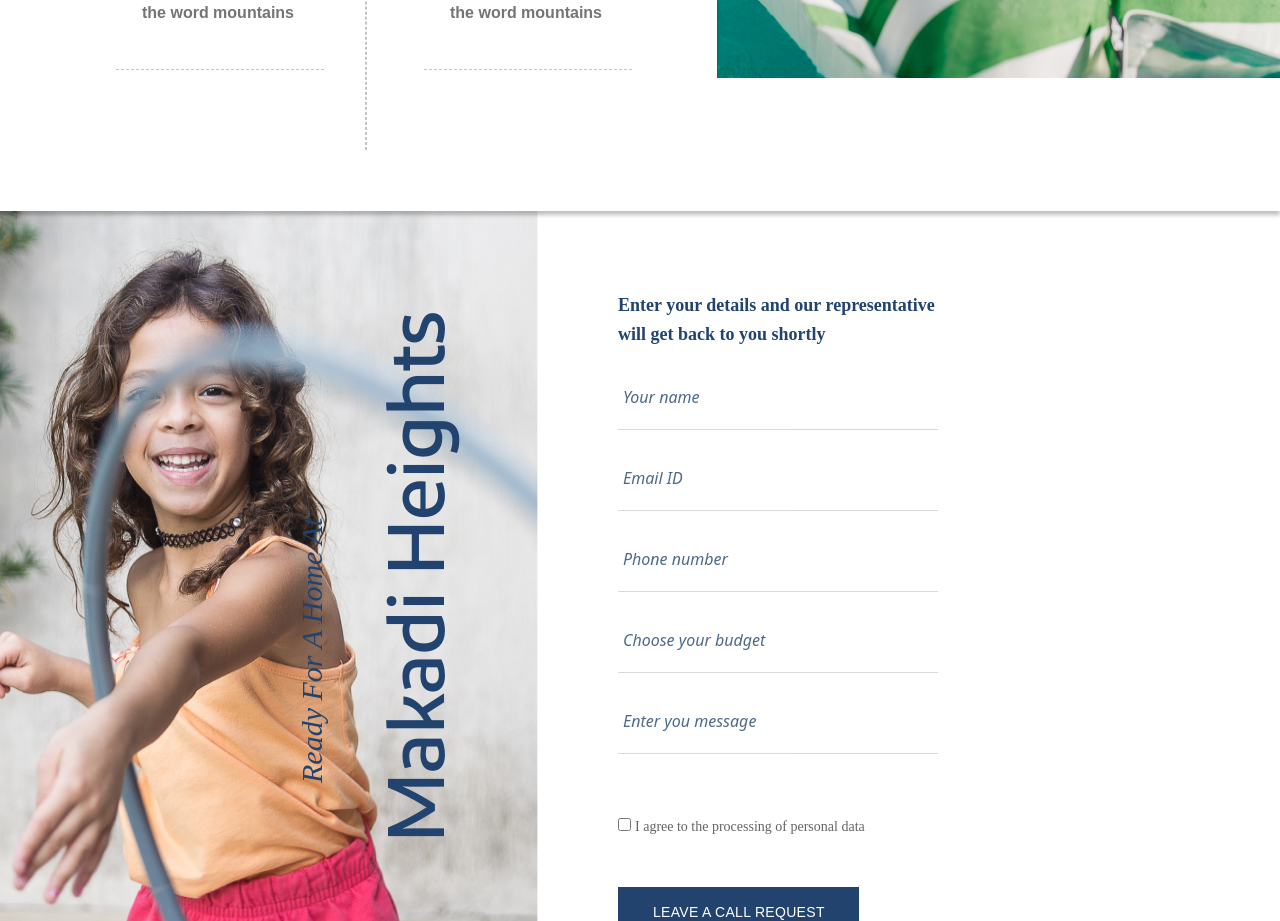
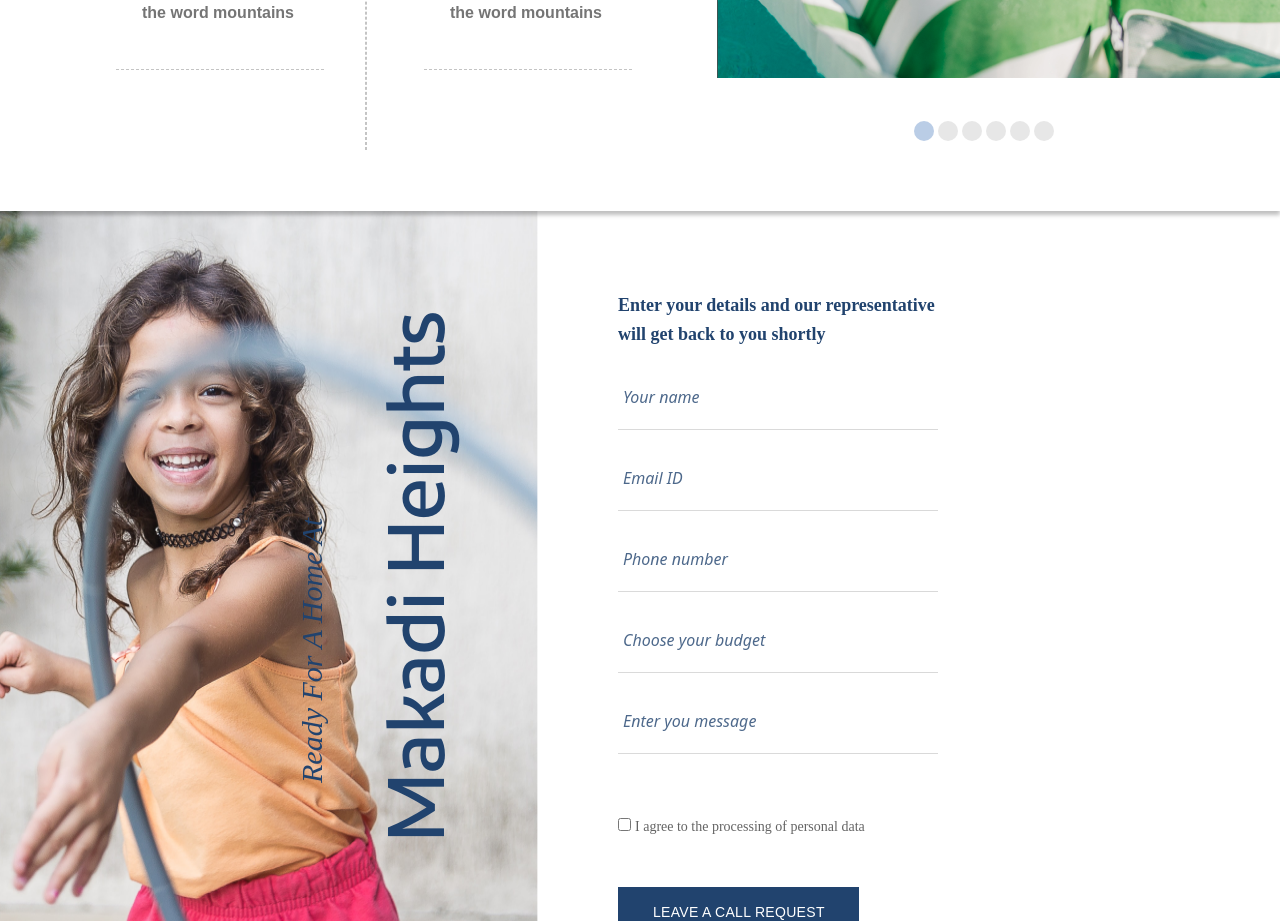
Before and after one commit to Suuyshi/mh-homepage, a React (Create React App) app: page / in a window 1280 px wide. Shown: the part 2640-3561 px from the top of the page. Built offline with nearby package versions, Linux system fonts and the light colour scheme; no server answers.

Commit message:
fixed dots

```diff
--- a/src/components/Slider/index.jsx
+++ b/src/components/Slider/index.jsx
@@ -14,7 +14,7 @@ const Slider = () => {
     for (let i = 0; i < SLIDER_ITEMS.length; i++) {
       content.push(
         <div
-          className={`slider-responsive-container__dot ms-1 ${
+          className={`slider-container__dot ms-1 ${
             currentSlide === i + 1 ? "selected-dot" : ""
           }`}
           key={i}
```
